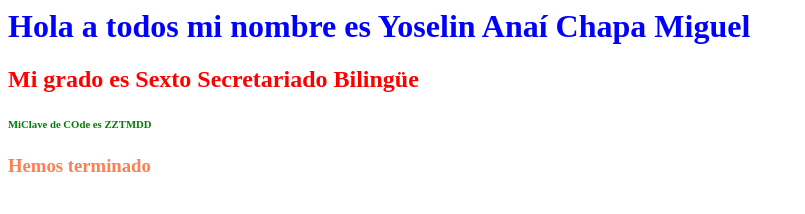
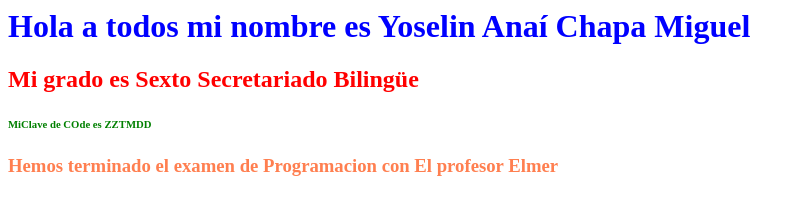
Before and after one commit to anaichapa/examen, a plain HTML site: page index.html in a window 1280 px wide. Shown: the whole page, without its empty margins (0-805 px from the left). Drawn offline with Linux system fonts and the light colour scheme.

Commit message:
Update index.html

```diff
--- a/index.html
+++ b/index.html
@@ -7,7 +7,7 @@
 	<h1>Hola a todos mi nombre es Yoselin  Anaí Chapa Miguel</h1>
 	<h2>Mi grado es Sexto Secretariado Bilingüe</h2>
 	<h6>MiClave de COde es ZZTMDD</h3>
-	<h3>Hemos terminado</h4>
+	<h3>Hemos terminado el examen de Programacion con El profesor Elmer</h4>
 
 </body>
 </html>
```
